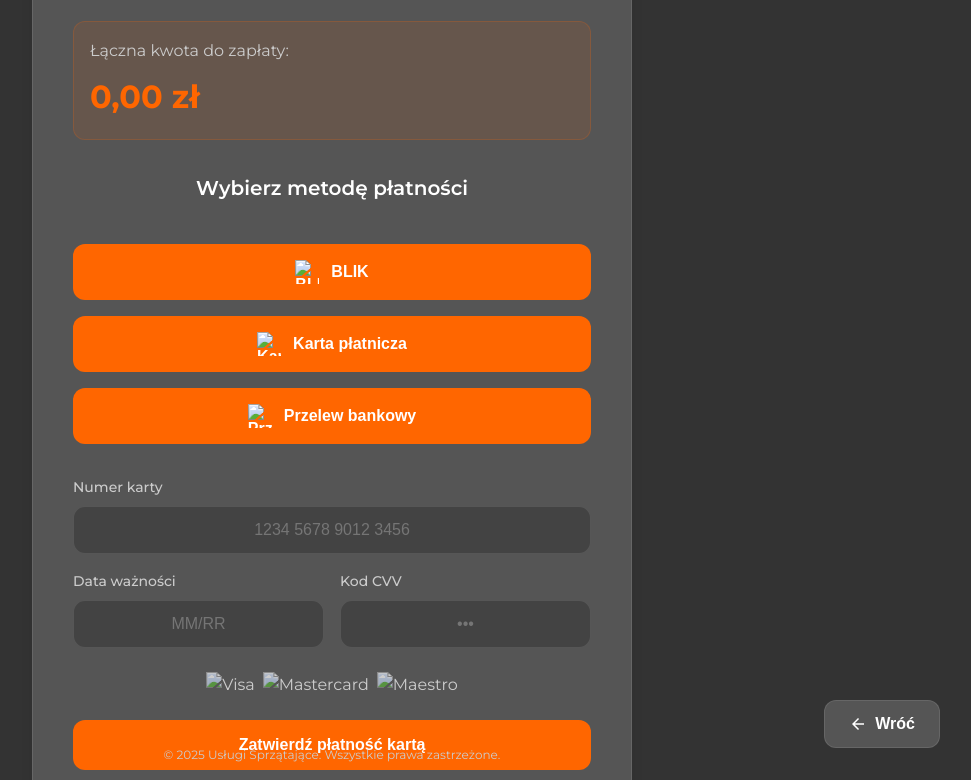
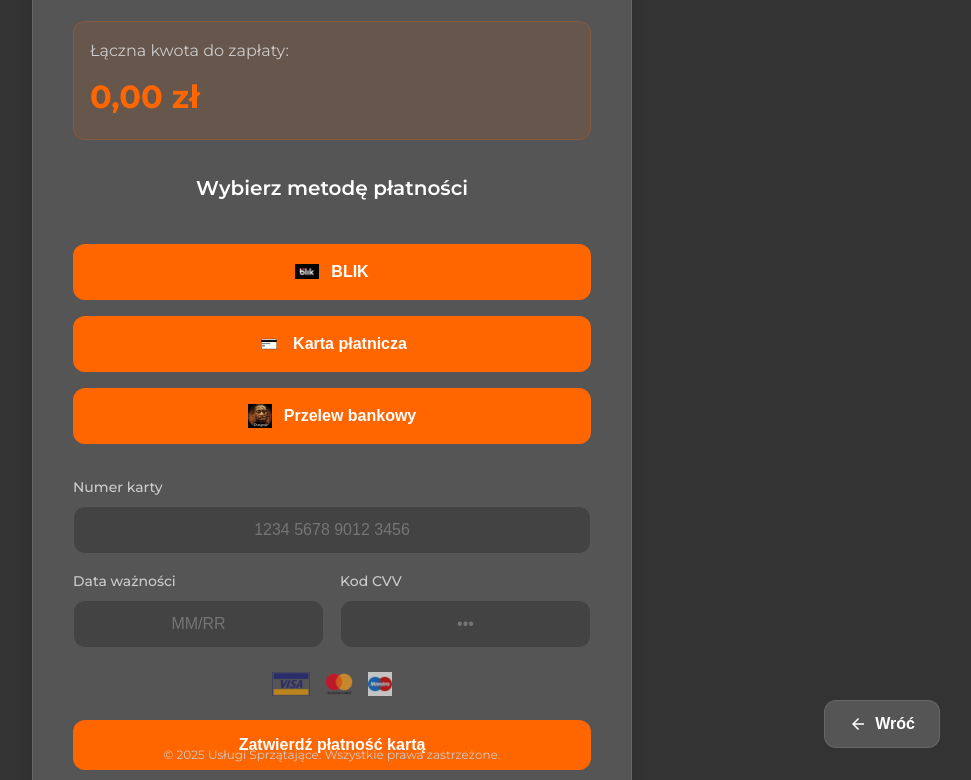
Before and after one commit to Orzech10/Projekt-stronki, a plain HTML site: page finalny projekt/płatność.html in a window 1280 px wide. Both pictures are taken after a click on the button "Karta płatnicza". Shown: the part 121-901 px from the top of the page, without its empty margins (308-1279 px from the left). Drawn offline with Linux system fonts and the light colour scheme.

```diff
--- a/finalny projekt/płatność.html
+++ b/finalny projekt/płatność.html
@@ -378,20 +378,20 @@
         <div class="payment-methods">
             <h2>Wybierz metodę płatności</h2>
             <button class="button" onclick="showPaymentDetails('blik')">
-                <img src="blik.png" alt="BLIK" class="payment-logo"> BLIK
+                <img src="foto/blik.png" alt="BLIK" class="payment-logo"> BLIK
             </button>
             <button class="button" onclick="showPaymentDetails('card')">
-                <img src="krta.png" alt="Karta płatnicza" class="payment-logo"> Karta płatnicza
+                <img src="foto/krta.png" alt="Karta płatnicza" class="payment-logo"> Karta płatnicza
             </button>
             <button class="button" onclick="showPaymentDetails('transfer')">
-                <img src="dus.png" alt="Przelew bankowy" class="payment-logo"> Przelew bankowy
+                <img src="foto/dus.png" alt="Przelew bankowy" class="payment-logo"> Przelew bankowy
             </button>
         </div>
 
         <!-- Sekcja BLIK -->
         <div class="payment-details" id="blik-details">
             <div class="blik-code-container">
-                <img src="blik.png" alt="BLIK" class="blik-logo">
+                <img src="foto/blik.png" alt="BLIK" class="blik-logo">
                 <p class="blik-instruction">Wprowadź 6-cyfrowy kod BLIK z aplikacji bankowej</p>
                 <div class="blik-code">
                     <input type="text" maxlength="1" pattern="[0-9]" inputmode="numeric" oninput="moveToNext(this, 1)">
@@ -427,9 +427,9 @@
             </div>
 
             <div class="card-icons">
-                <img src="visa.png" alt="Visa">
-                <img src="mastercard.png" alt="Mastercard">
-                <img src="maestro.png" alt="Maestro">
+                <img src="foto/visa.png" alt="Visa">
+                <img src="foto/mastercard.png" alt="Mastercard">
+                <img src="foto/maestro.png" alt="Maestro">
             </div>
 
             <button class="button" id="card-button" onclick="processPayment()">
```
Also changed, not shown: finalny projekt/offers.html (+3 -3 lines).
